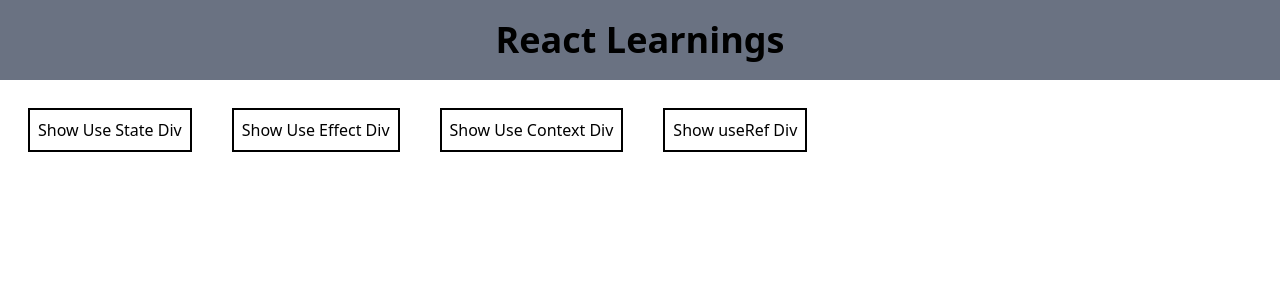
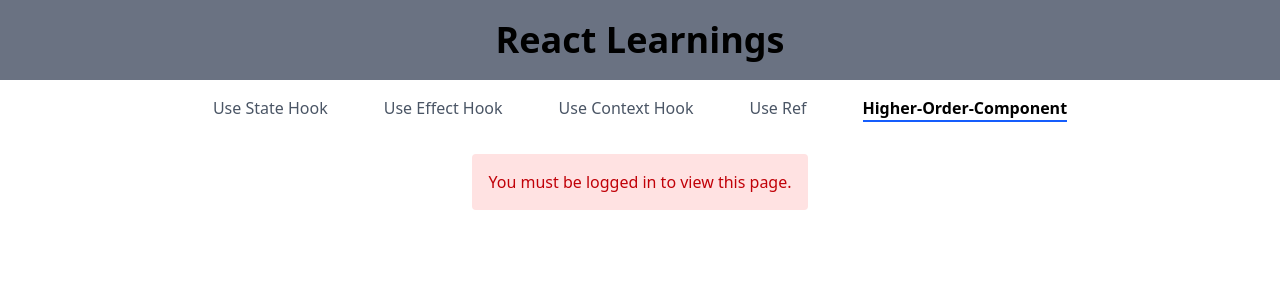
Before and after one commit to BottomsNode/My-React-Learnings, a React (Vite) app: page /hoc in a window 1280 px wide. Shown: the top 300 px of the page. Built offline with nearby package versions, Linux system fonts and the light colour scheme.

Commit message:
Implemented the HOC and Routing

```diff
--- a/src/App.tsx
+++ b/src/App.tsx
@@ -1,58 +1,80 @@
-import { useState } from "react"
-import { MyUseContextHook, MyUseEffectHook, MyUseRefHook, MyUseStateHook } from "./components"
+import { BrowserRouter as Router, Routes, Route, NavLink } from "react-router-dom";
+import {
+  MyUseContextHook,
+  MyUseEffectHook,
+  MyUseRefHook,
+  MyUseStateHook,
+  DashboardWithAuth,
+} from "./components";
 
 function App() {
+  return (
+    <Router>
+      <div>
+        <h1 className="bg-gray-500 p-5 text-4xl font-bold text-center">React Learnings</h1>
 
-  const [visibleComponent, setVisibleComponent] = useState("")
+        {/* Navigation Menu */}
+        <nav className="flex justify-center space-x-14 m-4">
+          <NavLink
+            to="/state"
+            className={({ isActive }) =>
+              isActive
+                ? "border-b-2 border-blue-600 font-bold"
+                : "text-gray-600 hover:border-b-2 hover:border-gray-400"
+            }
+          >
+            Use State Hook
+          </NavLink>
+          <NavLink
+            to="/effect"
+            className={({ isActive }) =>
+              isActive ? "border-b-2 border-blue-600 font-bold" : "text-gray-600 hover:border-b-2 hover:border-gray-400"
+            }
+          >
+            Use Effect Hook
+          </NavLink>
+          <NavLink
+            to="/context"
+            className={({ isActive }) =>
+              isActive ? "border-b-2 border-blue-600 font-bold" : "text-gray-600 hover:border-b-2 hover:border-gray-400"
+            }
+          >
+            Use Context Hook
+          </NavLink>
+          <NavLink
+            to="/ref"
+            className={({ isActive }) =>
+              isActive ? "border-b-2 border-blue-600 font-bold" : "text-gray-600 hover:border-b-2 hover:border-gray-400"
+            }
+          >
+            Use Ref
+          </NavLink>
+          <NavLink
+            to="/hoc"
+            className={({ isActive }) =>
+              isActive ? "border-b-2 border-blue-600 font-bold" : "text-gray-600 hover:border-b-2 hover:border-gray-400"
+            }
+          >
+            Higher-Order-Component
+          </NavLink>
+        </nav>
 
-  return (
-    <>
-      <h1 className="bg-gray-500 p-5 text-4xl font-bold text-center">React Learnings</h1>
+        {/* Route Outlet */}
+        <div className="flex justify-center p-4">
+          <Routes>
+            <Route path="/state" element={<MyUseStateHook />} />
+            <Route path="/effect" element={<MyUseEffectHook />} />
+            <Route path="/context" element={<MyUseContextHook />} />
+            <Route path="/ref" element={<MyUseRefHook />} />
+            <Route path="/hoc" element={<DashboardWithAuth />} />
 
-      <div className="m-2">
-        {/* State Button */}
-        <button
-          className="m-5 border-2 p-2"
-          onClick={() => {
-            setVisibleComponent("state")
-          }}
-        >Show Use State Div
-        </button>
-        {/* Effect Button */}
-        <button
-          className="m-5 border-2 p-2"
-          onClick={() => {
-            setVisibleComponent('effect')
-          }}
-        >Show Use Effect Div
-        </button>
-        {/* Context Button */}
-        <button
-          className="m-5 border-2 p-2"
-          onClick={() => {
-            setVisibleComponent('context')
-          }}
-        >Show Use Context Div
-        </button>
-        {/* useRef Button */}
-        <button
-          className="m-5 border-2 p-2"
-          onClick={() => {
-            setVisibleComponent('reference')
-          }}
-        >Show useRef Div
-        </button>
-
-        <div style={{ marginTop: '5px', display: "flex", justifyContent: "center" }}>
-          {visibleComponent === 'state' && <MyUseStateHook />}
-          {visibleComponent === 'effect' && <MyUseEffectHook />}
-          {visibleComponent === 'context' && <MyUseContextHook />}
-          {visibleComponent === 'reference' && <MyUseRefHook />}
+            {/* Default route */}
+            <Route path="*" element={<div>Select a topic from above</div>} />
+          </Routes>
         </div>
       </div>
-
-    </>
-  )
+    </Router>
+  );
 }
 
-export default App
+export default App;
--- /dev/null
+++ b/src/components/HOC/Dashboard.tsx
@@ -0,0 +1,10 @@
+function Dashboard() {
+    return (
+        <div className="p-6 bg-green-100 rounded shadow-md">
+            <h2 className="text-2xl font-bold mb-2">Dashboard</h2>
+            <p>Welcome to your dashboard! Only logged-in users can see this.</p>
+        </div>
+    );
+}
+
+export default Dashboard;
--- /dev/null
+++ b/src/components/HOC/DashboardWithAuth.tsx
@@ -0,0 +1,6 @@
+import Dashboard from "./Dashboard";
+import { withAuth } from "./withAuth";
+
+const DashboardWithAuth = withAuth(Dashboard);
+
+export default DashboardWithAuth;
--- /dev/null
+++ b/src/components/HOC/withAuth.tsx
@@ -0,0 +1,19 @@
+import React, { type JSX } from "react";
+
+const isAuthenticated = () => {
+    // localStorage.setItem("token", "abc123");
+    return Boolean(localStorage.getItem("token"));
+};
+
+export function withAuth<T extends JSX.IntrinsicAttributes>(WrappedComponent: React.ComponentType<T>) {
+    return (props: T) => {
+        if (!isAuthenticated()) {
+            return (
+                <div className="p-4 bg-red-100 text-red-700 rounded text-center">
+                    You must be logged in to view this page.
+                </div>
+            );
+        }
+        return <WrappedComponent {...props} />;
+    };
+}
--- a/src/components/index.ts
+++ b/src/components/index.ts
@@ -2,10 +2,12 @@ import MyUseStateHook from "./MyUseStateHook";
 import MyUseEffectHook from './MyUseEffectHook'
 import MyUseContextHook from './MyUseContextHook'
 import MyUseRefHook from './MyUseRefHook'
+import DashboardWithAuth from './HOC/DashboardWithAuth'
 
 export {
     MyUseStateHook,
     MyUseEffectHook,
     MyUseContextHook,
     MyUseRefHook,
+    DashboardWithAuth,
 }
--- a/vite.config.ts
+++ b/vite.config.ts
@@ -2,10 +2,12 @@ import { defineConfig } from 'vite'
 import react from '@vitejs/plugin-react'
 import tailwindcss from '@tailwindcss/vite'
 
-// https://vite.dev/config/
 export default defineConfig({
   plugins: [
     react(),
     tailwindcss(),
   ],
+  // server: {
+  //   host: '192.168.22.117',
+  // },
 })
```
